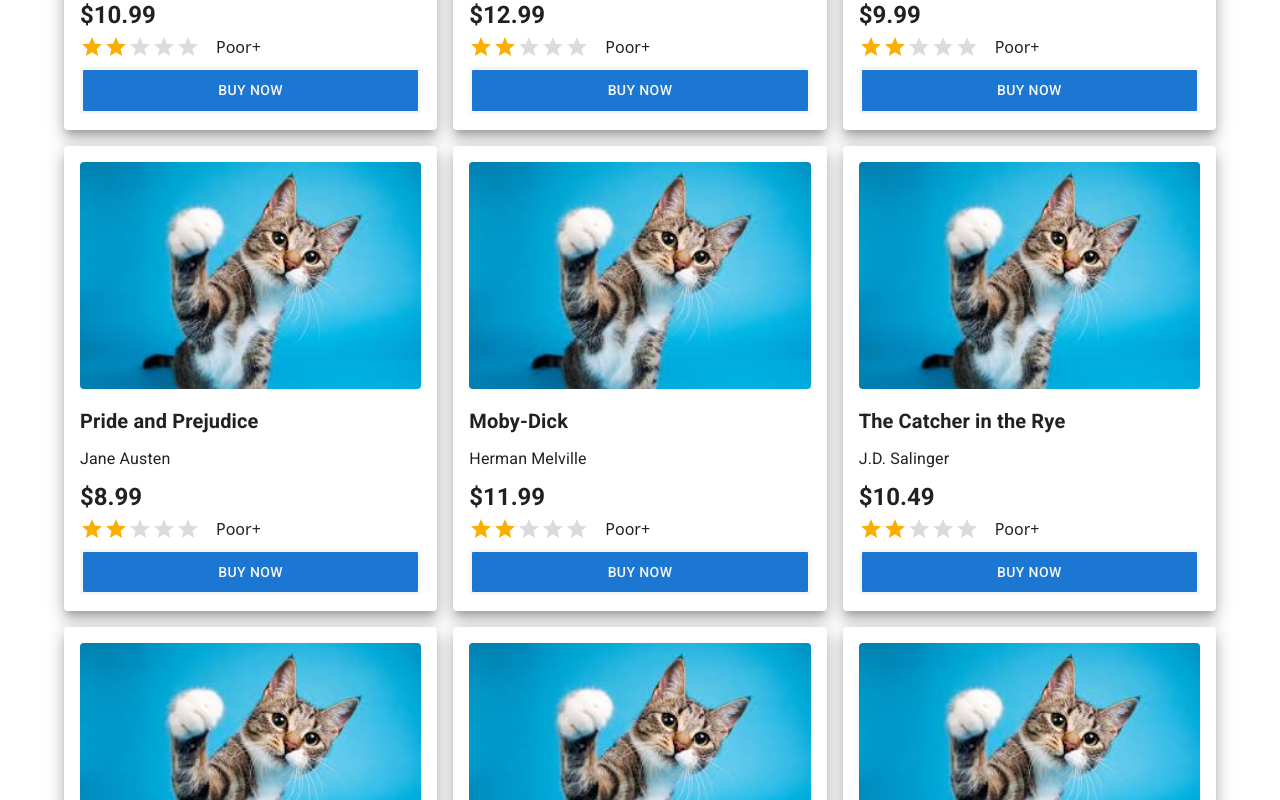
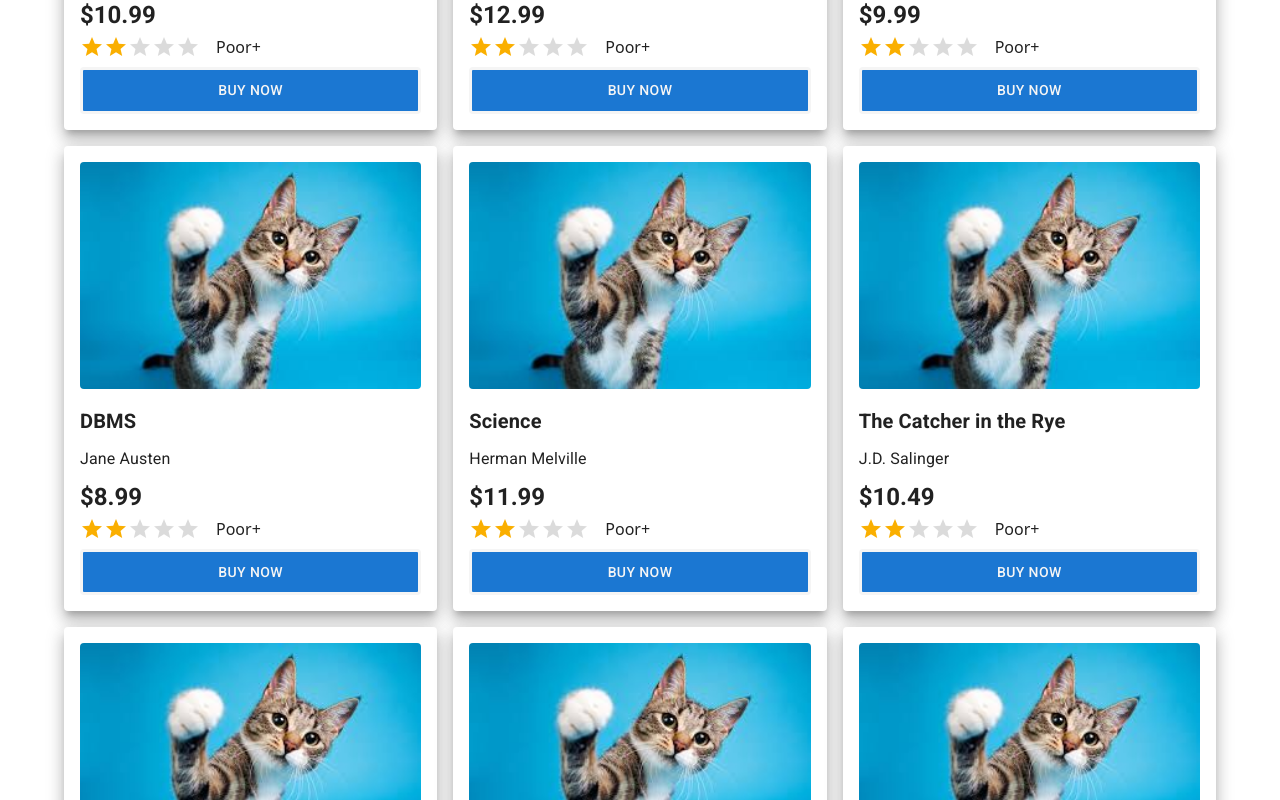
Before and after one commit to MiuX1/BookSite, a React (Vite) app in the folder book-site-c/: page /marketplace in a window 1280 px wide. Shown: the part 722-1522 px from the top of the page. Built offline with nearby package versions, Linux system fonts and the light colour scheme.

Commit message:
marketplace (updated filter feature)and home filters done

```diff
--- a/book-site-c/pages/Home.jsx
+++ b/book-site-c/pages/Home.jsx
@@ -1,19 +1,30 @@
-import React from 'react';
+import React, { useState } from 'react';
 import { Container, Box, Button, Typography, Paper, Grid } from '@mui/material';
 import books from '../src/data/home-paper.json';
 import buttonNames from '../src/data/home-button.json';
 
 function Home() {
+  const [selectedCategory, setSelectedCategory] = useState('');
+
+  // Function to handle category selection
+  const handleCategorySelect = (category) => {
+    setSelectedCategory(category);
+  };
+
+  // Filtered books based on selected category
+  const filteredBooks = selectedCategory
+    ? books.filter((book) => book.category === selectedCategory)
+    : books;
 
   return (
-    <Box sx={{
+    <Box
+      sx={{
         bgcolor: 'white',
         margin: '3%',
-      // marginY: '5%',
         borderRadius: 2,
-      minHeight: '100vh'
-
-    }}>
+        minHeight: '100vh',
+      }}
+    >
       <Box
         sx={{
           display: 'flex',
@@ -27,11 +38,11 @@ function Home() {
           borderRadius: 2,
           width: '100%',
           height: '70%',
-          boxShadow:15,
+          boxShadow: 15,
           '@media (max-width: 600px)': {
             height: 'auto',
-            padding: '10%'
-          }
+            padding: '10%',
+          },
         }}
       >
         <Box
@@ -44,11 +55,13 @@ function Home() {
             textAlign: 'center',
             '@media (max-width: 600px)': {
               marginY: '2%',
-            }
+            },
           }}
         >
-          <Typography variant='h4' component='h1'
-            color='#bf5a36'
+          <Typography
+            variant="h4"
+            component="h1"
+            color="#bf5a36"
             marginBottom={4}
             fontWeight={700}
             sx={{
@@ -57,19 +70,18 @@ function Home() {
           >
             Discover the Stories You Love
           </Typography>
-          <Typography variant='h6'
-            component='h1' color='whitesmoke'
+          <Typography
+            variant="h6"
+            component="h1"
+            color="whitesmoke"
             fontWeight={300}
             sx={{
-              paddingBottom:{xs:4, md:0},
+              paddingBottom: { xs: 4, md: 0 },
               width: { xs: '80%', sm: '70%', md: '60%' },
               fontSize: { xs: '1rem', sm: '1.25rem' },
             }}
           >
-            Explore a world of second-hand books at
-            Booksite. Dive into pages filled with
-            imagination and knowledge, waiting to be
-            rediscovered. Start your journey today.
+            Explore a world of second-hand books at Booksite. Dive into pages filled with imagination and knowledge, waiting to be rediscovered. Start your journey today.
           </Typography>
         </Box>
 
@@ -82,34 +94,42 @@ function Home() {
             gap: 1,
             '& > *': {
               fontSize: 18,
-              fontWeight: 900
+              fontWeight: 900,
             },
             '@media (max-width: 600px)': {
               width: '100%',
               flexDirection: 'column',
               alignItems: 'center',
               gap: 2,
-            }
+            },
           }}
         >
-          <Button sx={{
+          <Button
+            sx={{
               bgcolor: 'whitesmoke',
               padding: 2,
               width: '70%',
               '&:hover': {
                 backgroundColor: '#1b77d2',
-              color: 'whitesmoke'
-            }
-          }}>Buy</Button>
-          <Button sx={{
+                color: 'whitesmoke',
+              },
+            }}
+          >
+            Buy
+          </Button>
+          <Button
+            sx={{
               bgcolor: 'whitesmoke',
               width: '70%',
               padding: 2,
               '&:hover': {
                 backgroundColor: '#1b77d2',
-              color: 'whitesmoke'
-            }
-          }}>Sell</Button>
+                color: 'whitesmoke',
+              },
+            }}
+          >
+            Sell
+          </Button>
         </Box>
       </Box>
 
@@ -121,7 +141,7 @@ function Home() {
           display: 'flex',
           flexDirection: 'column',
           alignItems: 'center',
-          width: '100%'
+          width: '100%',
         }}
       >
         <Box
@@ -131,12 +151,13 @@ function Home() {
             justifyContent: 'center',
             alignItems: 'center',
             gap: 1,
-            width: '100%'
+            width: '100%',
           }}
         >
           {buttonNames.map((btn, index) => (
             <Button
               key={index}
+              onClick={() => handleCategorySelect(btn.name)}
               sx={{
                 bgcolor: '#1b77d2',
                 flexGrow: '1',
@@ -145,8 +166,8 @@ function Home() {
                 borderRadius: 2,
                 color: 'white',
                 '&:hover': {
-                  color: '#1b77d2'
-                }
+                  color: '#1b77d2',
+                },
               }}
             >
               {btn.name}
@@ -154,7 +175,7 @@ function Home() {
           ))}
         </Box>
         <Grid container spacing={2} sx={{ marginY: 2, height: '100%' }}>
-          {books.map((book, index) => (
+          {filteredBooks.map((book, index) => (
             <Grid item key={index} xs={12} sm={6} md={4} lg={4}>
               <Paper
                 sx={{
@@ -165,30 +186,32 @@ function Home() {
                   justifyContent: 'space-between',
                   padding: 2,
                   '& > *': {
-                    paddingBottom: 1
-                  }
+                    paddingBottom: 1,
+                  },
                 }}
               >
-                <Box component='img'
+                <Box
+                  component="img"
                   src={book.img}
                   alt={book.name}
                   sx={{
                     height: '80%',
                     width: '100%',
                     padding: 0,
-                    borderRadius: 1
+                    borderRadius: 1,
                   }}
                 />
-                <Typography variant='h6' component='h1' fontWeight={700} marginTop={2}>
+                <Typography variant="h6" component="h1" fontWeight={700} marginTop={2}>
                   {book.name}
                 </Typography>
-                <Typography variant='subtitle1' fontWeight={400}>
+                <Typography variant="subtitle1" fontWeight={400}>
                   {book.author}
                 </Typography>
-                <Typography variant='h5' fontWeight={700} paddingBottom={0.5}>
+                <Typography variant="h5" fontWeight={700} paddingBottom={0.5}>
                   {book.price}
                 </Typography>
-                <Button sx={{
+                <Button
+                  sx={{
                     backgroundColor: '#1b77d2',
                     color: 'whitesmoke',
                     border: 'solid',
@@ -196,9 +219,12 @@ function Home() {
                     width: 'auto',
                     paddingY: 1,
                     '&:hover': {
-                    color: '#1b77d2'
-                  }
-                }}>Buy now</Button>
+                      color: '#1b77d2',
+                    },
+                  }}
+                >
+                  Buy now
+                </Button>
               </Paper>
             </Grid>
           ))}
--- a/book-site-c/pages/Marketplace/Marketplace.jsx
+++ b/book-site-c/pages/Marketplace/Marketplace.jsx
@@ -17,7 +17,8 @@ import buttonNames from "../../src/data/home-button.json";
 import HoverRating from "../../src/components/Rating/Rating";
 
 function Marketplace() {
-  const [search, setSearch] = useState("");
+  const [searchTitle, setSearchTitle] = useState("");
+  const [searchAuthor, setSearchAuthor] = useState("");
   const [category, setCategory] = useState("");
   const [filters, setFilters] = useState({
     newArrivals: false,
@@ -35,7 +36,10 @@ function Marketplace() {
   };
 
   const filteredBooks = books.filter((book) => {
-    const matchesSearch = search.toLowerCase() === "" || book.name.toLowerCase().includes(search) || book.author.toLowerCase().includes(search);
+    const matchesTitle =
+      searchTitle.toLowerCase() === "" || book.name.toLowerCase().includes(searchTitle.toLowerCase());
+    const matchesAuthor =
+      searchAuthor.toLowerCase() === "" || book.author.toLowerCase().includes(searchAuthor.toLowerCase());
     const matchesCategory = category === "" || book.category === category;
     const matchesFilters =
       (!filters.newArrivals || book.newArrival) &&
@@ -44,7 +48,7 @@ function Marketplace() {
       (!filters.bestSellers || book.bestSeller) &&
       (!filters.discounted || book.discounted);
 
-    return matchesSearch && matchesCategory && matchesFilters;
+    return matchesTitle && matchesAuthor && matchesCategory && matchesFilters;
   });
 
   return (
@@ -76,21 +80,6 @@ function Marketplace() {
             marginBottom: 2,
           }}
         >
-          {/* <TextField
-            select
-            label="Category"
-            variant="outlined"
-            sx={{ minWidth: 240 }}
-            value={category}
-            onChange={(e) => setCategory(e.target.value)}
-            defaultValue=""
-          >
-            {buttonNames.map((btn, index) => (
-              <MenuItem key={index} value={btn.name}>
-                {btn.name}
-              </MenuItem>
-            ))}
-          </TextField> */}
           <TextField
             select
             label="Category"
@@ -110,14 +99,14 @@ function Marketplace() {
           </TextField>
 
           <TextField
-            onChange={(e) => setSearch(e.target.value)}
+            onChange={(e) => setSearchTitle(e.target.value)}
             label="Search by Title"
             variant="outlined"
             sx={{ minWidth: 240 }}
           />
           <TextField
-            onChange={(e) => setSearch(e.target.value)}
-            label="Author"
+            onChange={(e) => setSearchAuthor(e.target.value)}
+            label="Search by Author"
             variant="outlined"
             sx={{ minWidth: 240 }}
           />
@@ -160,6 +149,11 @@ function Marketplace() {
         </Box>
       </Box>
 
+      {filteredBooks.length === 0 ? (
+        <Typography variant="h6" component="h2" textAlign="center">
+          Not Found
+        </Typography>
+      ) : (
         <Grid container spacing={2}>
           {filteredBooks.map((book, index) => (
             <Grid item key={index} xs={12} sm={6} md={4} lg={4}>
@@ -187,12 +181,7 @@ function Marketplace() {
                     borderRadius: 1,
                   }}
                 />
-              <Typography
-                variant="h6"
-                component="h1"
-                fontWeight={700}
-                marginTop={2}
-              >
+                <Typography variant="h6" component="h1" fontWeight={700} marginTop={2}>
                   {book.name}
                 </Typography>
                 <Typography variant="subtitle1" fontWeight={400}>
@@ -221,6 +210,7 @@ function Marketplace() {
             </Grid>
           ))}
         </Grid>
+      )}
     </Container>
   );
 }
--- a/book-site-c/src/data/home-paper.json
+++ b/book-site-c/src/data/home-paper.json
@@ -39,7 +39,7 @@
       "discounted": true
     },
     {
-      "name": "Pride and Prejudice",
+      "name": "DBMS",
       "author": "Jane Austen",
       "price": "$8.99",
       "img": "./src/media/cat.jpg",
@@ -52,11 +52,11 @@
       "discounted": true
     },
     {
-      "name": "Moby-Dick",
+      "name": "Science",
       "author": "Herman Melville",
       "price": "$11.99",
       "img": "./src/media/cat.jpg",
-      "category": "Biography",
+      "category": "Non-Fiction",
       "rating": 3.0,
       "newArrival": true,
       "trending": true,
```
Also changed, not shown: book-site-c/src/components/Header/Header.jsx (+8 -5 lines). Lines whose indentation alone changed are shown as unchanged.
